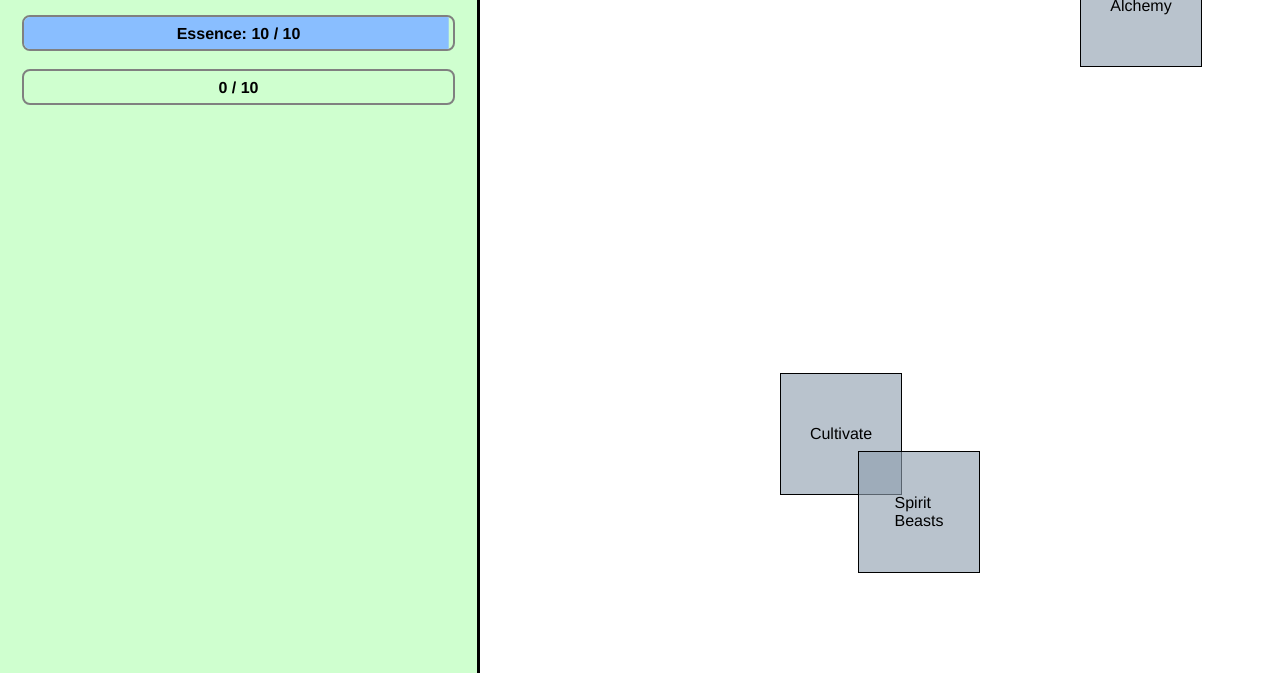
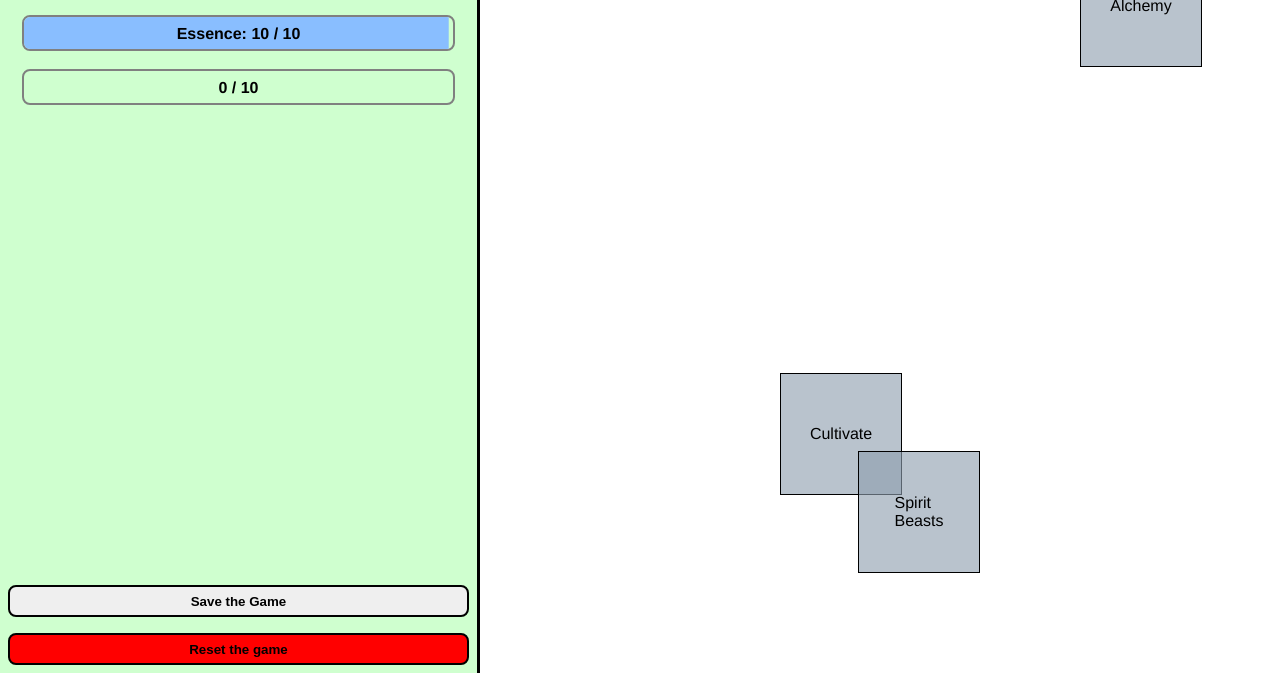
Before and after one commit to MakerOfDopamine/asc-to-heaven, a plain HTML site: page index.html in a window 1280 px wide. Shown: the part 127-800 px from the top of the page. Drawn offline with Linux system fonts and the light colour scheme.

Commit message:
Saveload
Forgot to push these.

```diff
--- a/index.html
+++ b/index.html
@@ -35,6 +35,11 @@
                 <div id="qi-bar-menu-inner" class="progress-bar-inner qi"></div>
                 <div id="qi-bar-menu-text" class="progress-bar-label">idk / idk</div>
             </div><br>
+
+            <div id="fixed-panel-left-bottom">
+                <button onclick="save()">Save the Game</button>
+                <button onclick="reset()" style="background-color: #f00;">Reset the game</button>
+            </div>
         </div>
         <div id="world-panel">
             <div id="world-tab" class="tab">
--- a/saveload.js
+++ b/saveload.js
@@ -14,3 +14,11 @@ function load() {
     game.enemy = null
     game.action = "world"
 }
+
+function reset() {
+    if (confirm("Are you sure you want to reset?")) {
+        game = null
+        save()
+        document.location.reload()
+    }
+}
--- a/style.css
+++ b/style.css
@@ -20,6 +20,21 @@ body {
     flex-direction: column;
     align-items: center;
     background-color: #cfffcf;
+}
+
+#fixed-panel-left-bottom {
+    display: flex;
+    flex-direction: column;
+    margin-top: auto;
+    width: 100%;
+    gap: 16px;
+    button {
+        width: 100%;
+        height: 32px;
+        border: 2px solid black;
+        border-radius: 8px;
+        font-weight: bold;
+    }
 }
 
 #world-panel {
```
